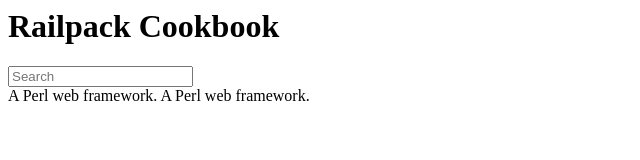
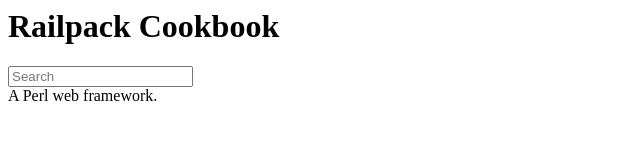
Before and after one commit to aleksrutins/railpacked, a website: page pages/index.html in a window 1280 px wide. Shown: the whole page, without its empty margins (0-640 px from the left). Drawn offline with Linux system fonts and the light colour scheme.

Commit message:
remove test

```diff
--- a/pages/index.html
+++ b/pages/index.html
@@ -7,8 +7,5 @@
         <recipe-link recipe="mojolicious" title="Mojolicious">
             A Perl web framework.
         </recipe-link>
-        <recipe-link recipe="mojolicious" title="Test">
-            A Perl web framework.
-        </recipe-link>
     </div>
 </main>
```
